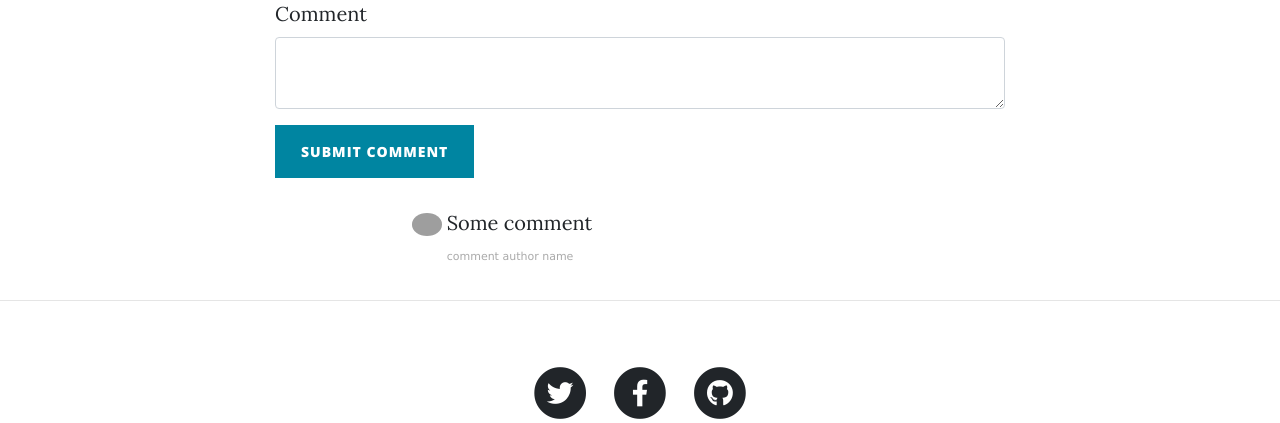
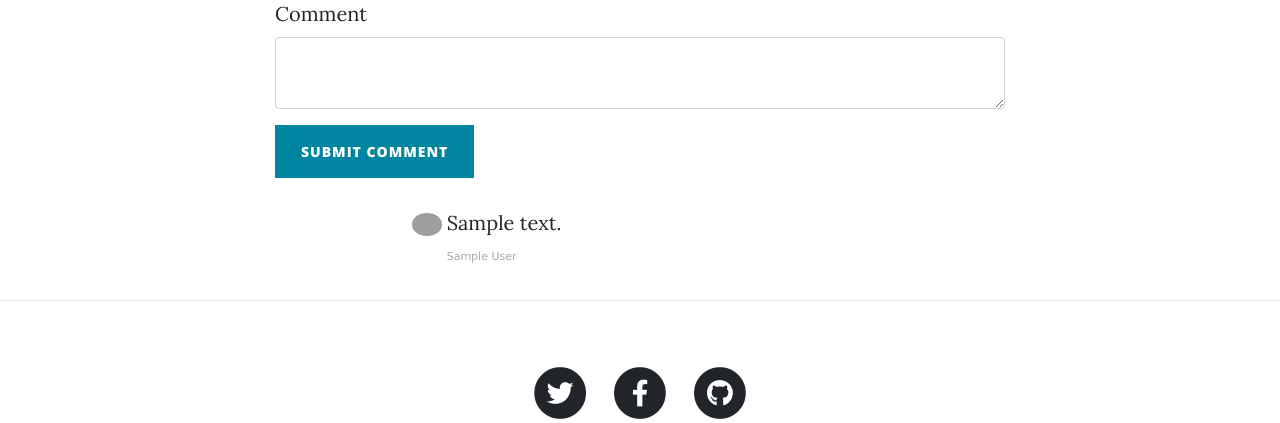
Before and after one commit to AlexGose/100-days-of-python, a Flask app: page /post/1 in a window 1280 px wide. Shown: the part 675-1098 px from the top of the page. Run offline with Flask 3, Linux system fonts and the light colour scheme; tables that the repository leaves empty hold one stand-in row (values such as "Sample post"); grey boxes marked "Sample" are stand-in pictures; some libraries are stand-ins or nearby versions; grey boxes are pictures that could not be loaded.

Commit message:
Render comments for each post

```diff
--- a/day69-blog-with-users/templates/post.html
+++ b/day69-blog-with-users/templates/post.html
@@ -41,15 +41,17 @@
             {{ wtf.quick_form(form, novalidate=True, button_map={"submit": "primary"}) }}
           <div class="col-lg-8 col-md-10 mx-auto comment">
               <ul class="commentList">
+                {% for comment in post.comments %}
                 <li>
                     <div class="commenterImage">
                       <img src="https://pbs.twimg.com/profile_images/744849215675838464/IH0FNIXk.jpg"/>
                     </div>
                     <div class="commentText">
-                      <p>Some comment</p>
-                      <span class="date sub-text">comment author name</span>
+                      <p>{{ comment.text|safe }}</p>
+                      <span class="date sub-text">{{ comment.author.name }}</span>
                     </div>
                 </li>
+                {% endfor %}
               </ul>
             </div>
 
```
